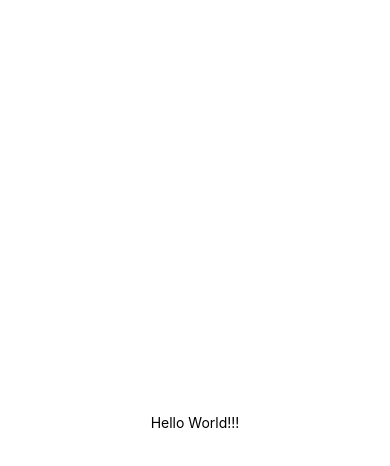
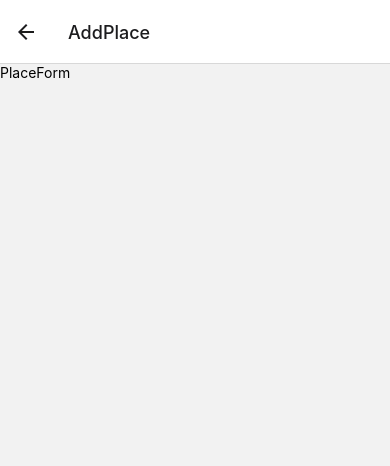
Before and after one commit to zdelcoco/FavoritePlaces, a React Native app: screen /AddPlace in a window 390 px wide. Shown: the top 466 px of the page. Built offline with nearby package versions, Linux system fonts and the light colour scheme.

Commit message:
lecture 192 - adding screen navigation

```diff
--- a/App.js
+++ b/App.js
@@ -1,20 +1,22 @@
 import { StatusBar } from 'expo-status-bar';
-import { StyleSheet, Text, View } from 'react-native';
+import { NavigationContainer } from '@react-navigation/native';
+import { createNativeStackNavigator } from '@react-navigation/native-stack';
+
+import AllPlaces from './screens/AllPlaces';
+import AddPlace from './screens/AddPlace';
+
+const Stack = createNativeStackNavigator();
 
 export default function App() {
   return (
-    <View style={styles.container}>
-      <Text>Hello World!!!</Text>
-      <StatusBar style='auto' />
-    </View>
+    <>
+      <StatusBar style='dark' />
+      <NavigationContainer>
+        <Stack.Navigator>
+          <Stack.Screen name='AllPlaces' component={AllPlaces} />
+          <Stack.Screen name='AddPlace' component={AddPlace} />
+        </Stack.Navigator>
+      </NavigationContainer>
+    </>
   );
 }
-
-const styles = StyleSheet.create({
-  container: {
-    flex: 1,
-    backgroundColor: '#fff',
-    alignItems: 'center',
-    justifyContent: 'center',
-  },
-});
--- /dev/null
+++ b/components/PlaceForm.js
@@ -0,0 +1,11 @@
+import { View, Text } from 'react-native';
+
+function PlaceForm() {
+  return (
+    <View>
+      <Text>PlaceForm</Text>
+    </View>
+  );
+}
+
+export default PlaceForm;
--- a/components/PlacesList.js
+++ b/components/PlacesList.js
@@ -1,4 +1,4 @@
-import { FlatList, Text, View } from 'react-native';
+import { FlatList, Text, View, StyleSheet } from 'react-native';
 import PlaceItem from './PlaceItem';
 
 function PlacesList({ places }) {
--- a/package.json
+++ b/package.json
@@ -9,10 +9,14 @@
     "web": "expo start --web"
   },
   "dependencies": {
+    "@react-navigation/native": "^6.1.18",
+    "@react-navigation/native-stack": "^6.11.0",
     "expo": "~51.0.26",
     "expo-status-bar": "~1.12.1",
     "react": "18.2.0",
-    "react-native": "0.74.5"
+    "react-native": "0.74.5",
+    "react-native-screens": "3.31.1",
+    "react-native-safe-area-context": "4.10.5"
   },
   "devDependencies": {
     "@babel/core": "^7.20.0"
--- a/screens/AddPlace.js
+++ b/screens/AddPlace.js
@@ -0,0 +1,7 @@
+import PlaceForm from '../components/PlaceForm';
+
+function AddPlace() {
+  return <PlaceForm />;
+}
+
+export default AddPlace;
```
Also changed, not shown: 1 other file (tests, documents, lock files or other folders).
